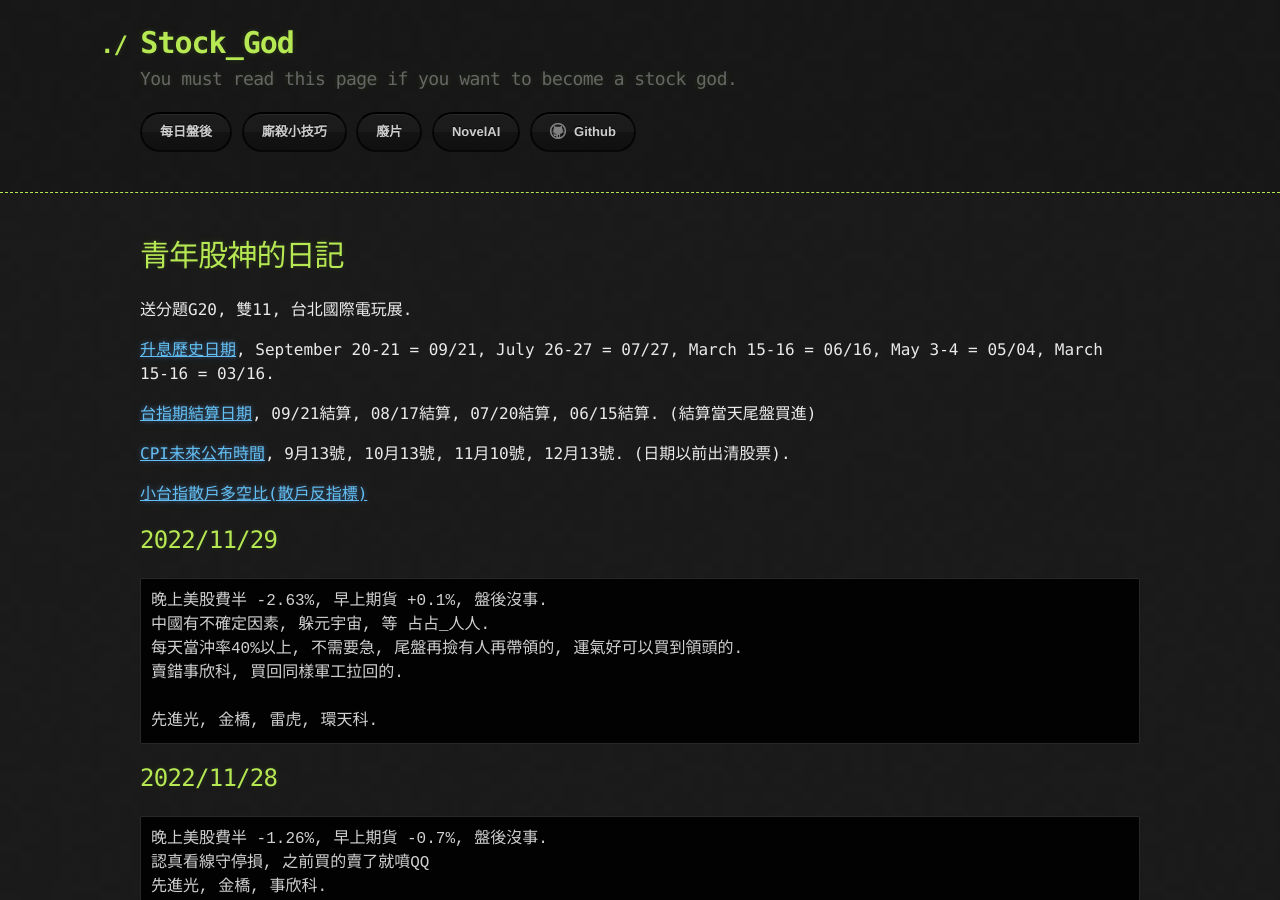
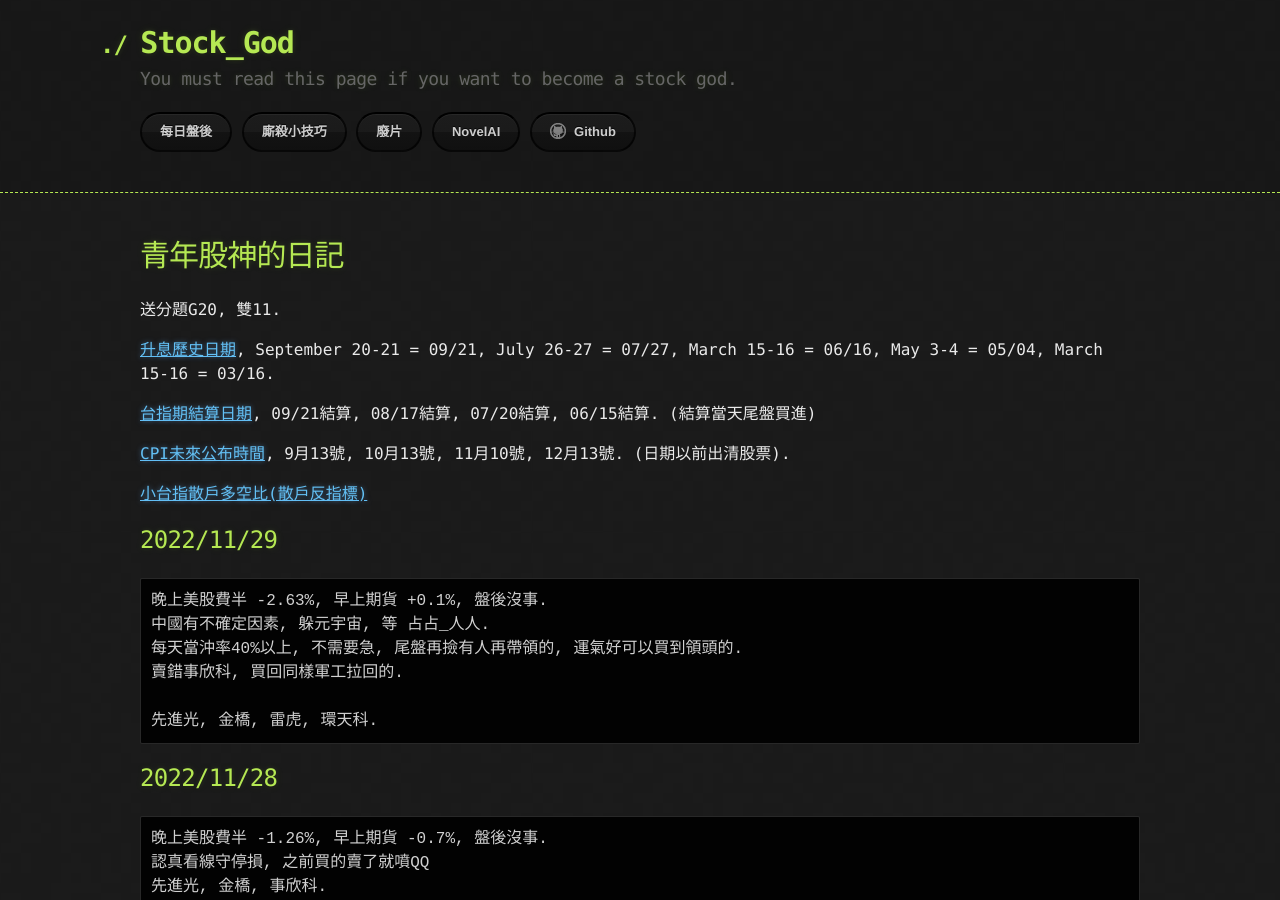
Before and after one commit to lepg5487/Stock_God, a Jekyll site: the page built from index.md, in a window 1280 px wide and 900 px high. Built offline with Jekyll 4.4.1, drawn with Linux system fonts in a browser that asks for light colours; our own code applies the rules of GitHub Pages for plain Markdown files.

Commit message:
Update index.md

```diff
--- a/index.md
+++ b/index.md
@@ -4,7 +4,7 @@ layout: testlayouts
 
 # 青年股神的日記
 
-送分題G20, 雙11, 台北國際電玩展.
+送分題G20, 雙11.
 
 [升息歷史日期](https://www.federalreserve.gov/monetarypolicy/fomccalendars.htm), September 20-21 = 09/21, July 26-27 = 07/27, March 15-16 = 06/16, May 3-4 = 05/04, March 15-16 = 03/16.
 
```
